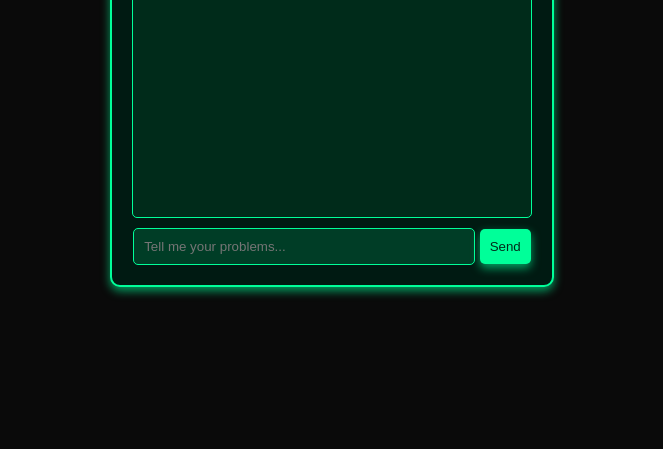
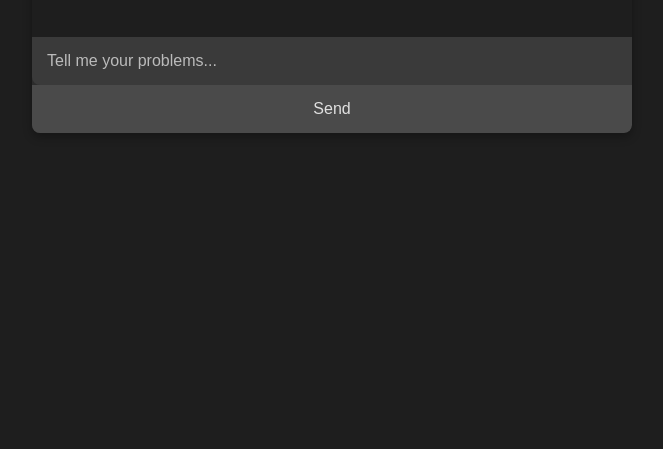
Before and after one commit to WestwoodSchool/WW.Therapy, a plain HTML site: page index.html in a window 1280 px wide. Shown: the part 367-816 px from the top of the page, without its empty margins (308-971 px from the left). Drawn offline with Linux system fonts and the light colour scheme.

Commit message:
Update styles.css

```diff
--- a/styles.css
+++ b/styles.css
@@ -1,48 +1,96 @@
+/* General body styling */
 body {
-    font-family: Arial, sans-serif;
+    font-family: 'Segoe UI', Tahoma, Geneva, Verdana, sans-serif;
     display: flex;
     justify-content: center;
     align-items: center;
     height: 100vh;
-    background: #0a0a0a;
-    color: #00ff99;
+    background-color: #1e1e1e;
+    color: #e0e0e0;
+    margin: 0;
 }
+
+/* Container for the chat interface */
 .chat-container {
-    width: 400px;
-    background: #001a12;
+    width: 90%;
+    max-width: 600px;
+    background-color: #2c2c2c;
+    border-radius: 8px;
+    box-shadow: 0 4px 10px rgba(0, 0, 0, 0.3);
+    display: flex;
+    flex-direction: column;
+    overflow: hidden;
+}
+
+/* Header styling */
+.chat-container h1 {
+    background-color: #3a3a3a;
+    margin: 0;
+    padding: 15px;
+    text-align: center;
+    font-size: 1.5em;
+    border-bottom: 1px solid #444;
+}
+
+/* Chat box styling */
+.chat-box {
+    flex: 1;
     padding: 20px;
-    box-shadow: 0 4px 10px rgba(0, 255, 153, 0.6);
-    border-radius: 10px;
-    border: 2px solid #00ff99;
-    text-align: center;
+    overflow-y: auto;
+    background-color: #1e1e1e;
 }
-.chat-box {
-    height: 300px;
-    overflow-y: auto;
-    border: 1px solid #00ff99;
+
+/* User and AI message styling */
+.chat-box p {
+    margin: 10px 0;
     padding: 10px;
-    margin-bottom: 10px;
-    background: #002b1a;
     border-radius: 5px;
-    color: #00ff99;
+    max-width: 80%;
 }
-input {
-    width: 80%;
-    padding: 10px;
-    background: #003d26;
-    color: #00ff99;
-    border: 1px solid #00ff99;
-    border-radius: 5px;
+
+.chat-box p.user {
+    background-color: #4a4a4a;
+    align-self: flex-end;
+    text-align: right;
 }
+
+.chat-box p.ai {
+    background-color: #3a3a3a;
+    align-self: flex-start;
+    text-align: left;
+}
+
+/* Input area styling */
+.input-area {
+    display: flex;
+    border-top: 1px solid #444;
+    background-color: #2c2c2c;
+}
+
+input[type="text"] {
+    flex: 1;
+    padding: 15px;
+    border: none;
+    background-color: #3a3a3a;
+    color: #e0e0e0;
+    font-size: 1em;
+    border-radius: 0 0 0 8px;
+}
+
+input[type="text"]::placeholder {
+    color: #bbb;
+}
+
 button {
-    padding: 10px;
+    padding: 15px 20px;
+    border: none;
+    background-color: #4a4a4a;
+    color: #e0e0e0;
+    font-size: 1em;
     cursor: pointer;
-    background: #00ff99;
-    color: #002b1a;
-    border: none;
-    border-radius: 5px;
-    box-shadow: 0 4px 10px rgba(0, 255, 153, 0.6);
+    border-radius: 0 0 8px 0;
 }
+
 button:hover {
-    background: #00cc77;
+    background-color: #5a5a5a;
 }
```
